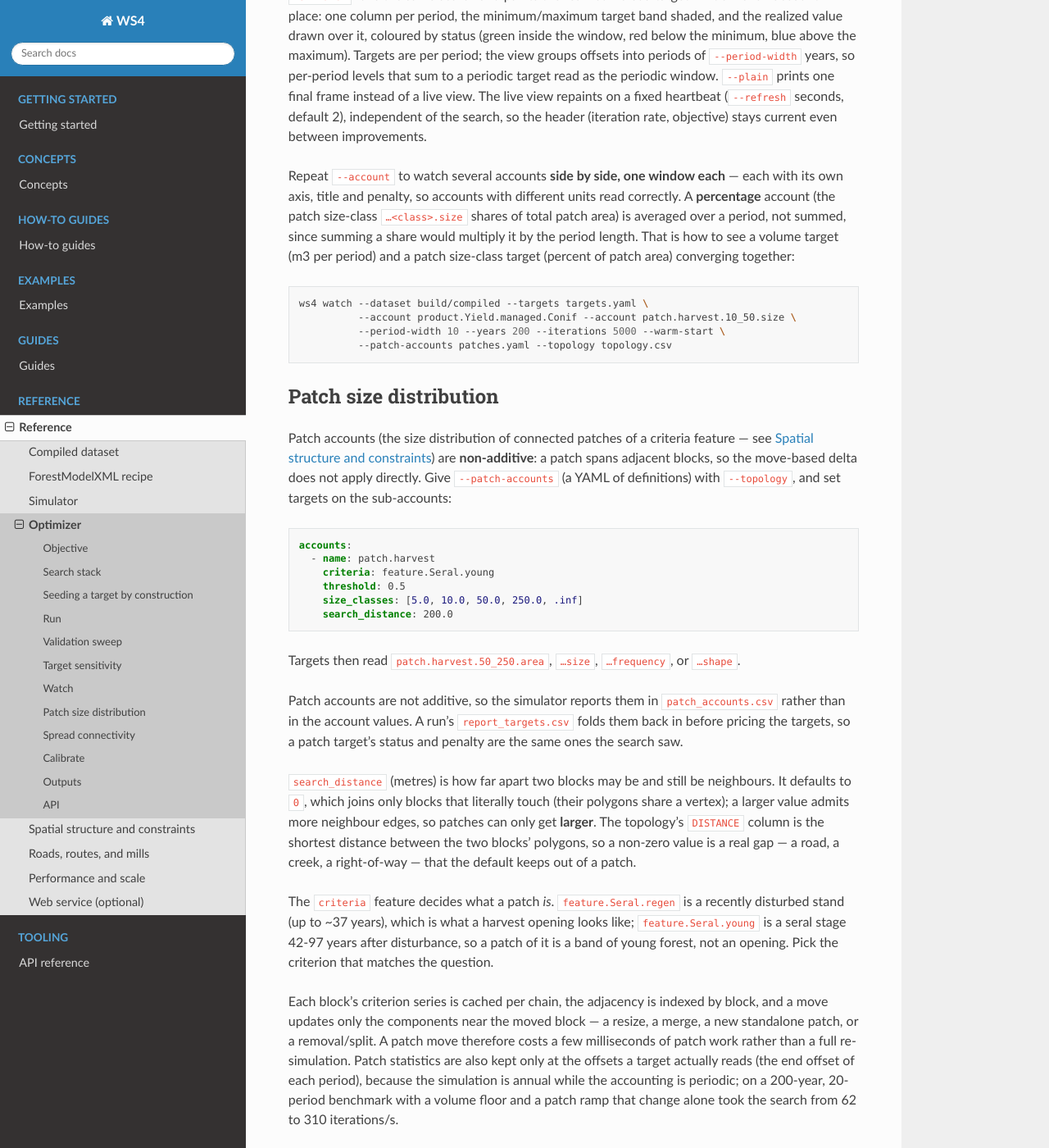
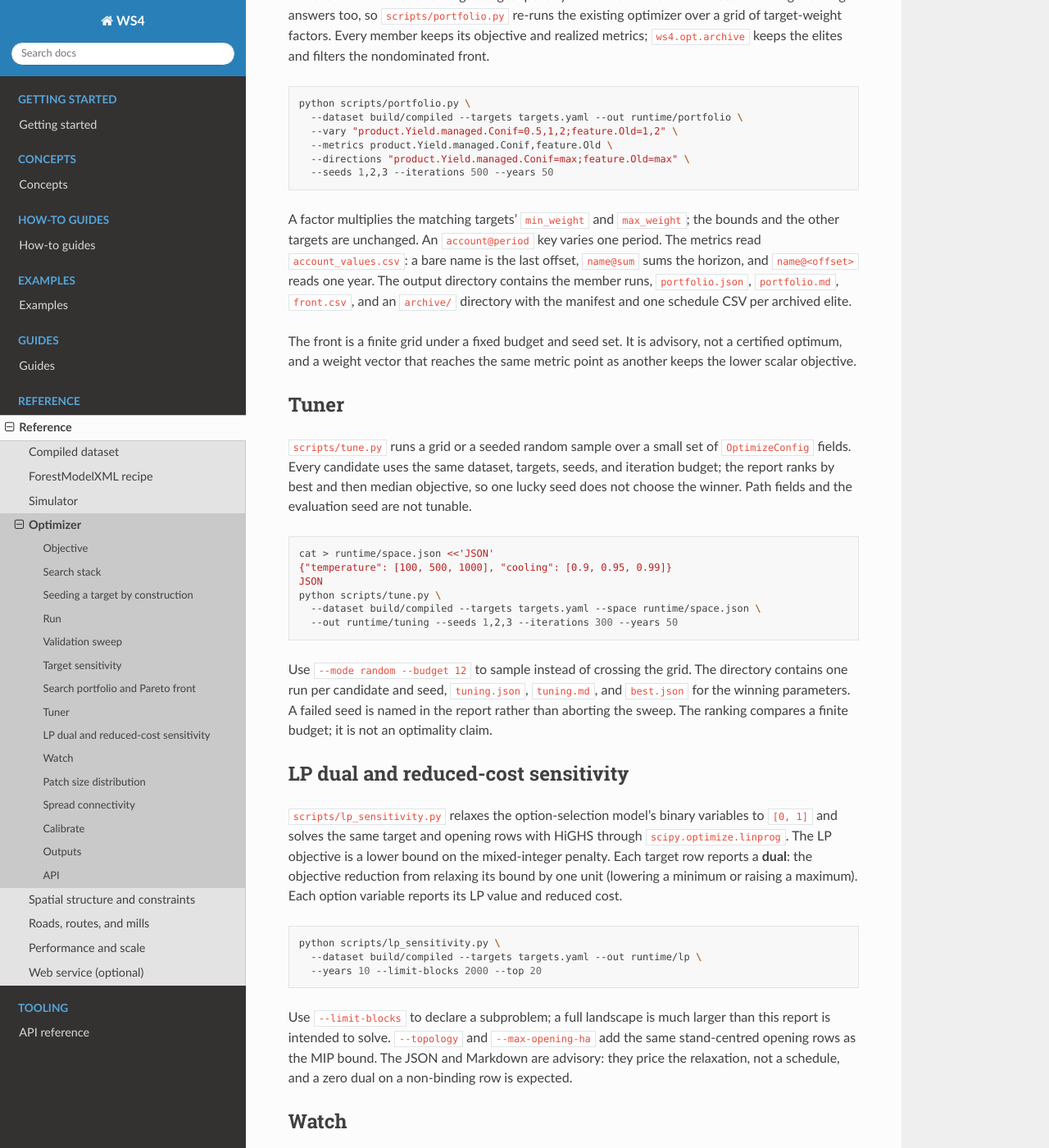
Before and after one commit to UBC-FRESH/ws4, a Sphinx documentation site: the page built from docs/reference/optimizer.rst, in a window 1280 px wide and 1400 px high, scrolled down 6547 px. Shown: the whole window at 82% size. Built offline with Sphinx 7.4.7 and the Read the Docs theme 3.1.0, drawn with Linux system fonts in a browser that asks for light colours; pages that are not in the unit, such as notebooks, are missing from menus; some of the changed text lies outside the part shown.

Commit message:
P24.2-P24.4 document and test the new reports

```diff
--- a/docs/reference/optimizer.rst
+++ b/docs/reference/optimizer.rst
@@ -293,6 +293,77 @@ A missed target has a marginal cost per unit; a target with slack is not control
 binding target exactly at its bound with zero shortfall has no penalty to remove, so its marginal is
 also zero. The JSON and Markdown reports are suitable for a plan review or an AAC negotiation record.
 
+Search portfolio and Pareto front
+---------------------------------
+
+The search minimizes one weighted-goal penalty. A decision review often needs the
+neighbouring answers too, so ``scripts/portfolio.py`` re-runs the existing optimizer over
+a grid of target-weight factors. Every member keeps its objective and realized metrics;
+``ws4.opt.archive`` keeps the elites and filters the nondominated front.
+
+.. code-block:: bash
+
+   python scripts/portfolio.py \
+     --dataset build/compiled --targets targets.yaml --out runtime/portfolio \
+     --vary "product.Yield.managed.Conif=0.5,1,2;feature.Old=1,2" \
+     --metrics product.Yield.managed.Conif,feature.Old \
+     --directions "product.Yield.managed.Conif=max;feature.Old=max" \
+     --seeds 1,2,3 --iterations 500 --years 50
+
+A factor multiplies the matching targets' ``min_weight`` and ``max_weight``; the bounds and
+the other targets are unchanged. An ``account@period`` key varies one period. The metrics
+read ``account_values.csv``: a bare name is the last offset, ``name@sum`` sums the horizon,
+and ``name@<offset>`` reads one year. The output directory contains the member runs,
+``portfolio.json``, ``portfolio.md``, ``front.csv``, and an ``archive/`` directory with the
+manifest and one schedule CSV per archived elite.
+
+The front is a finite grid under a fixed budget and seed set. It is advisory, not a
+certified optimum, and a weight vector that reaches the same metric point as another keeps
+the lower scalar objective.
+
+Tuner
+-----
+
+``scripts/tune.py`` runs a grid or a seeded random sample over a small set of
+``OptimizeConfig`` fields. Every candidate uses the same dataset, targets, seeds, and
+iteration budget; the report ranks by best and then median objective, so one lucky seed
+does not choose the winner. Path fields and the evaluation seed are not tunable.
+
+.. code-block:: bash
+
+   cat > runtime/space.json <<'JSON'
+   {"temperature": [100, 500, 1000], "cooling": [0.9, 0.95, 0.99]}
+   JSON
+   python scripts/tune.py \
+     --dataset build/compiled --targets targets.yaml --space runtime/space.json \
+     --out runtime/tuning --seeds 1,2,3 --iterations 300 --years 50
+
+Use ``--mode random --budget 12`` to sample instead of crossing the grid. The directory
+contains one run per candidate and seed, ``tuning.json``, ``tuning.md``, and ``best.json``
+for the winning parameters. A failed seed is named in the report rather than aborting the
+sweep. The ranking compares a finite budget; it is not an optimality claim.
+
+LP dual and reduced-cost sensitivity
+------------------------------------
+
+``scripts/lp_sensitivity.py`` relaxes the option-selection model's binary variables to
+``[0, 1]`` and solves the same target and opening rows with HiGHS through
+``scipy.optimize.linprog``. The LP objective is a lower bound on the mixed-integer penalty.
+Each target row reports a **dual**: the objective reduction from relaxing its bound by one
+unit (lowering a minimum or raising a maximum). Each option variable reports its LP value
+and reduced cost.
+
+.. code-block:: bash
+
+   python scripts/lp_sensitivity.py \
+     --dataset build/compiled --targets targets.yaml --out runtime/lp \
+     --years 10 --limit-blocks 2000 --top 20
+
+Use ``--limit-blocks`` to declare a subproblem; a full landscape is much larger than this
+report is intended to solve. ``--topology`` and ``--max-opening-ha`` add the same
+stand-centred opening rows as the MIP bound. The JSON and Markdown are advisory: they price
+the relaxation, not a schedule, and a zero dual on a non-binding row is expected.
+
 Watch
 -----
 
@@ -497,6 +568,23 @@ API
 
 .. autofunction:: ws4.opt.mip.bound_for
 
+.. autofunction:: ws4.opt.mip.relaxation_for
+
+.. autoclass:: ws4.opt.mip.LpResult
+   :members:
+
+.. autoclass:: ws4.opt.archive.Elite
+   :members:
+
+.. autoclass:: ws4.opt.archive.EliteArchive
+   :members:
+
+.. autofunction:: ws4.opt.archive.pareto_front
+
+.. autofunction:: ws4.opt.portfolio.run_portfolio
+
+.. autofunction:: ws4.opt.tune.run_tuning
+
 .. autoclass:: ws4.opt.telemetry.RunLogger
    :members:
 
```
Also changed, not shown: 4 other files.
